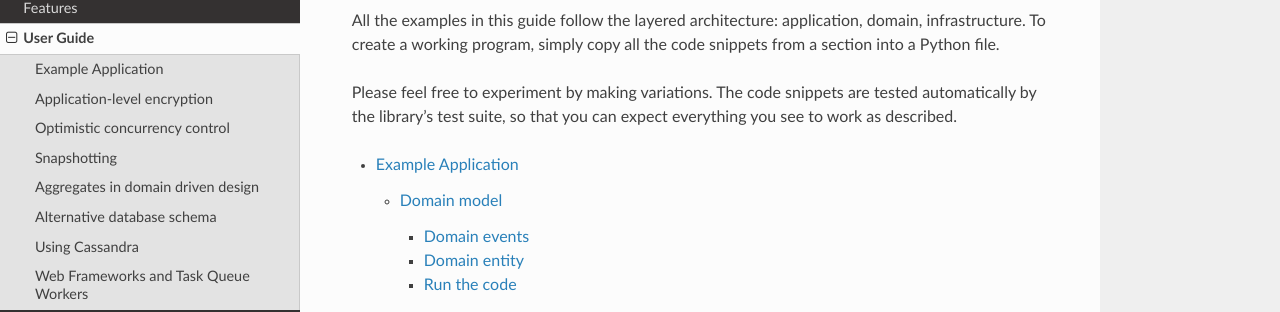
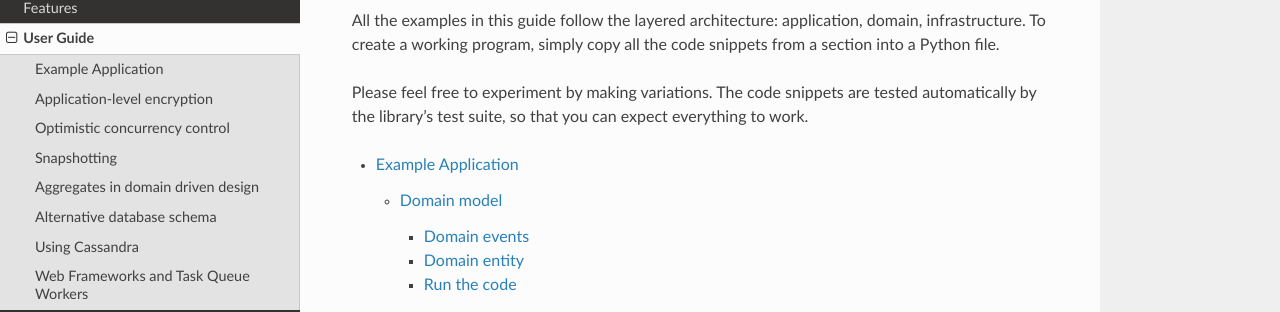
Before and after one commit to pyeventsourcing/eventsourcing, a Sphinx documentation site: the page built from docs/topics/user_guide/index.rst, in a window 1280 px wide and 1237 px high. Shown: the part 199-511 px from the top of the window. Built offline with Sphinx 7.4.7 and the Read the Docs theme 2.0.0, drawn with Linux system fonts in a browser that asks for light colours.

Commit message:
Update index.rst

```diff
--- a/docs/topics/user_guide/index.rst
+++ b/docs/topics/user_guide/index.rst
@@ -10,7 +10,7 @@ simply copy all the code snippets from a section into a Python file.
 
 Please feel free to experiment by making variations. The code snippets
 are tested automatically by the library's test suite, so that you can
-expect everything you see to work as described.
+expect everything to work.
 
 
 .. toctree::
```
